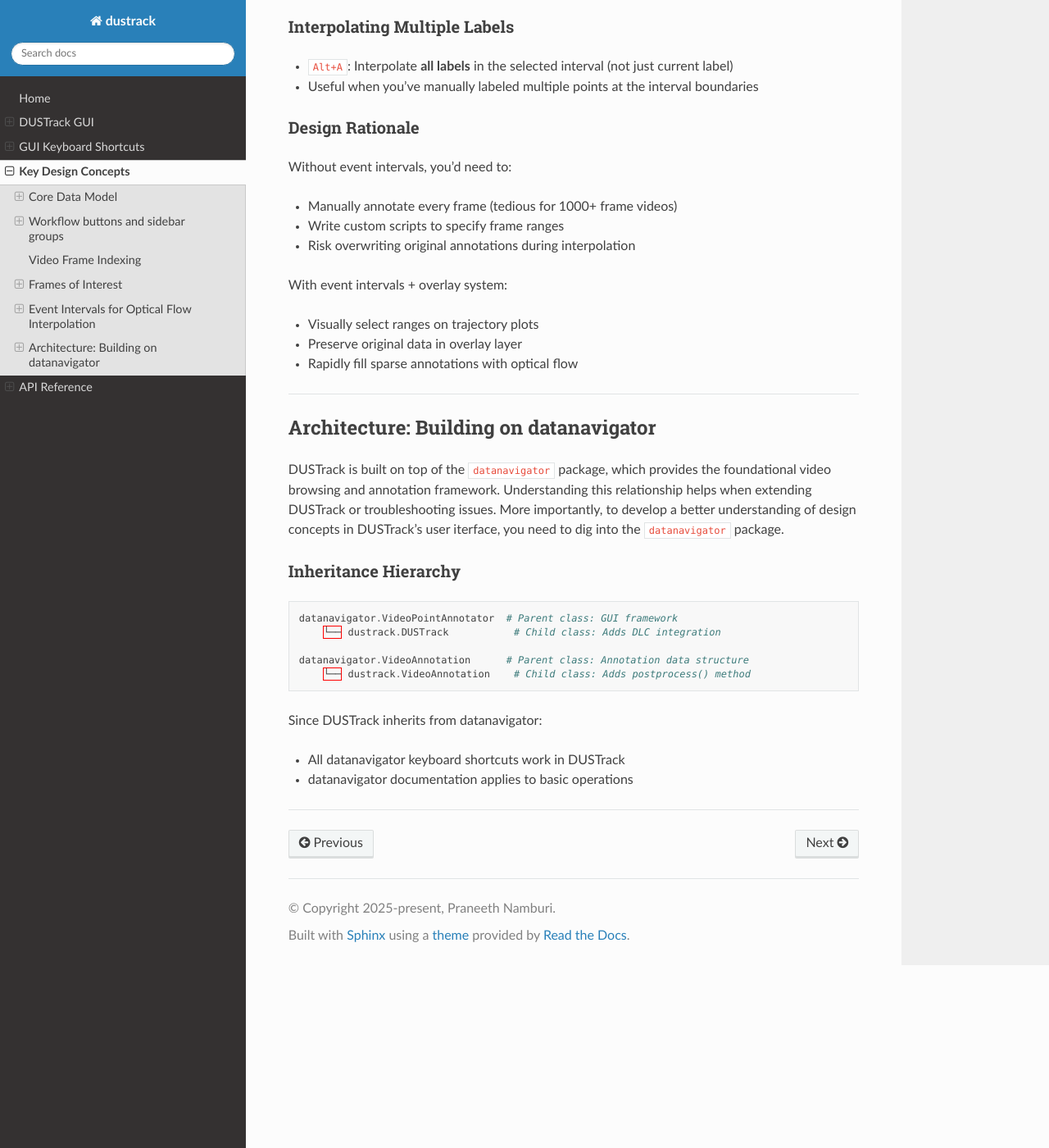
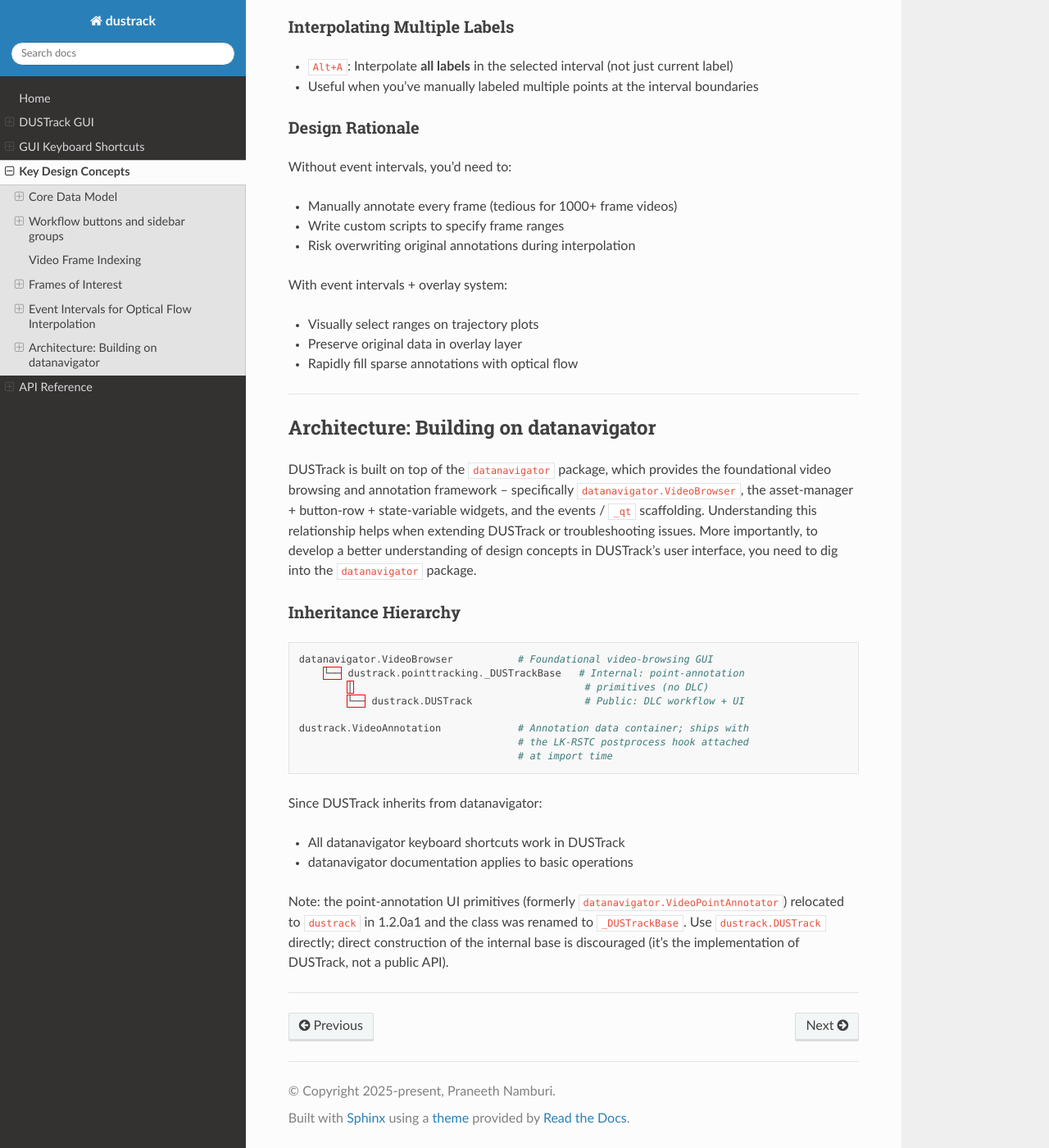
Before and after one commit to praneethnamburi/DUSTrack, a Sphinx documentation site: the page built from docs/keyconcepts.md, in a window 1280 px wide and 1400 px high, scrolled down 7972 px. Shown: the whole window at 82% size. Built offline with Sphinx 7.4.7 and the Read the Docs theme 3.1.0, drawn with Linux system fonts in a browser that asks for light colours.

Commit message:
docs/keyconcepts: update Architecture section for the 1.2.0a1 retire
Inheritance hierarchy diagram updated:
- VideoPointAnnotator -> _DUSTrackBase (internal, post-rename)
- dustrack.VideoAnnotation no longer described as a subclass of
  dnav.VideoAnnotation -- the subclass was dropped; the class is
  the relocated dnav one with `postprocess` attached at import time.
- Notes a new paragraph explaining direct _DUSTrackBase construction
  is discouraged; users should use dustrack.DUSTrack.

Co-Authored-By: Claude Opus 4.7 <noreply@anthropic.com>

````diff
--- a/docs/keyconcepts.md
+++ b/docs/keyconcepts.md
@@ -291,20 +291,30 @@ With event intervals + overlay system:
 
 ## Architecture: Building on datanavigator
 
-DUSTrack is built on top of the `datanavigator` package, which provides the foundational video browsing and annotation framework. Understanding this relationship helps when extending DUSTrack or troubleshooting issues. More importantly, to develop a better understanding of design concepts in DUSTrack's user iterface, you need to dig into the `datanavigator` package.
+DUSTrack is built on top of the `datanavigator` package, which provides the foundational video browsing and annotation framework -- specifically `datanavigator.VideoBrowser`, the asset-manager + button-row + state-variable widgets, and the events / `_qt` scaffolding. Understanding this relationship helps when extending DUSTrack or troubleshooting issues. More importantly, to develop a better understanding of design concepts in DUSTrack's user interface, you need to dig into the `datanavigator` package.
 
 ### Inheritance Hierarchy
 
 ```python
-datanavigator.VideoPointAnnotator  # Parent class: GUI framework
-    └── dustrack.DUSTrack           # Child class: Adds DLC integration
+datanavigator.VideoBrowser           # Foundational video-browsing GUI
+    └── dustrack.pointtracking._DUSTrackBase   # Internal: point-annotation
+        │                                       # primitives (no DLC)
+        └── dustrack.DUSTrack                   # Public: DLC workflow + UI
 
-datanavigator.VideoAnnotation      # Parent class: Annotation data structure
-    └── dustrack.VideoAnnotation    # Child class: Adds postprocess() method
+dustrack.VideoAnnotation             # Annotation data container; ships with
+                                     # the LK-RSTC postprocess hook attached
+                                     # at import time
 ```
 
 Since DUSTrack inherits from datanavigator:
 - All datanavigator keyboard shortcuts work in DUSTrack
 - datanavigator documentation applies to basic operations
 
+Note: the point-annotation UI primitives (formerly
+`datanavigator.VideoPointAnnotator`) relocated to `dustrack` in
+1.2.0a1 and the class was renamed to `_DUSTrackBase`. Use
+`dustrack.DUSTrack` directly; direct construction of the internal
+base is discouraged (it's the implementation of DUSTrack, not a
+public API).
+
 ---
````
